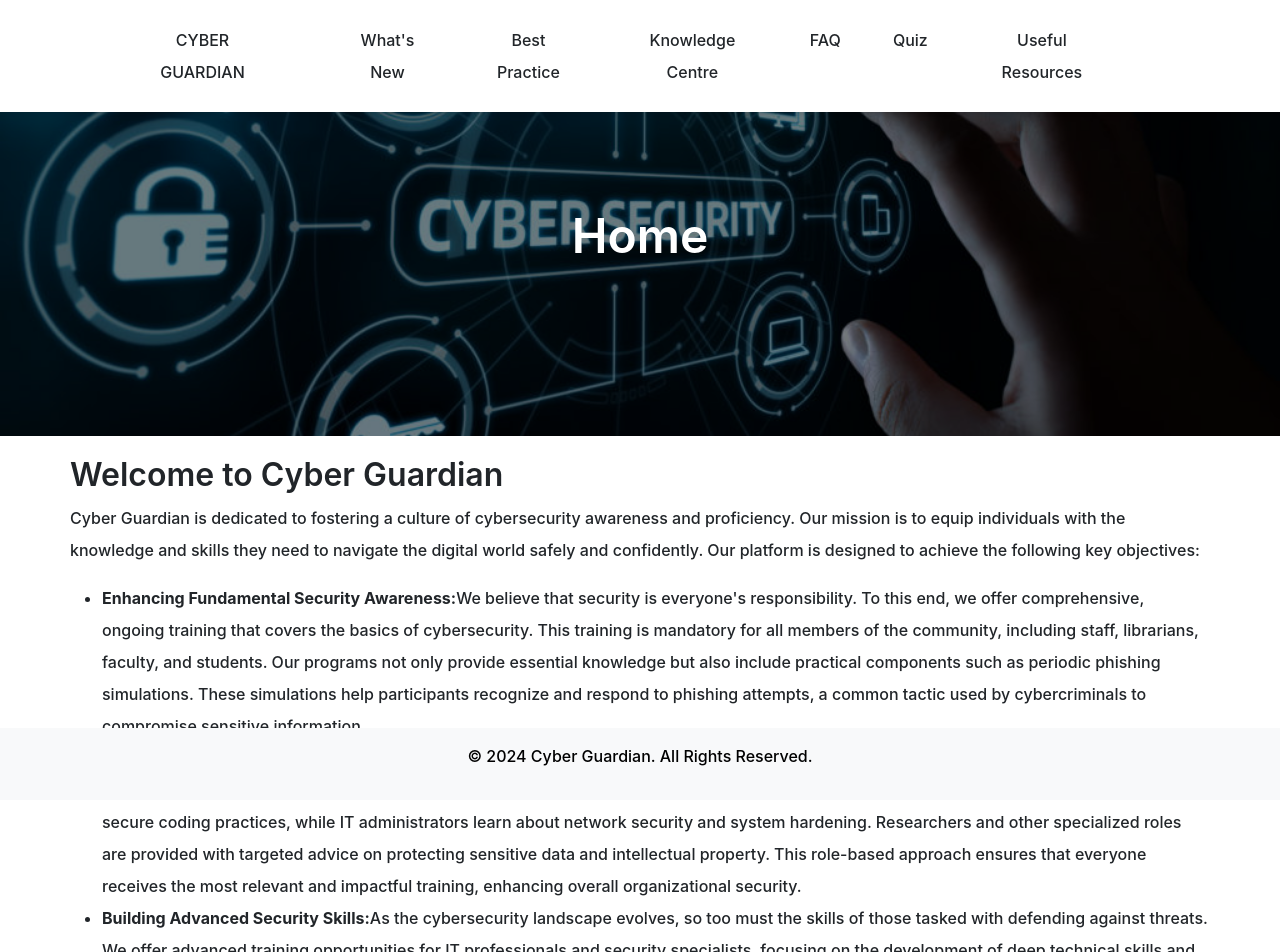
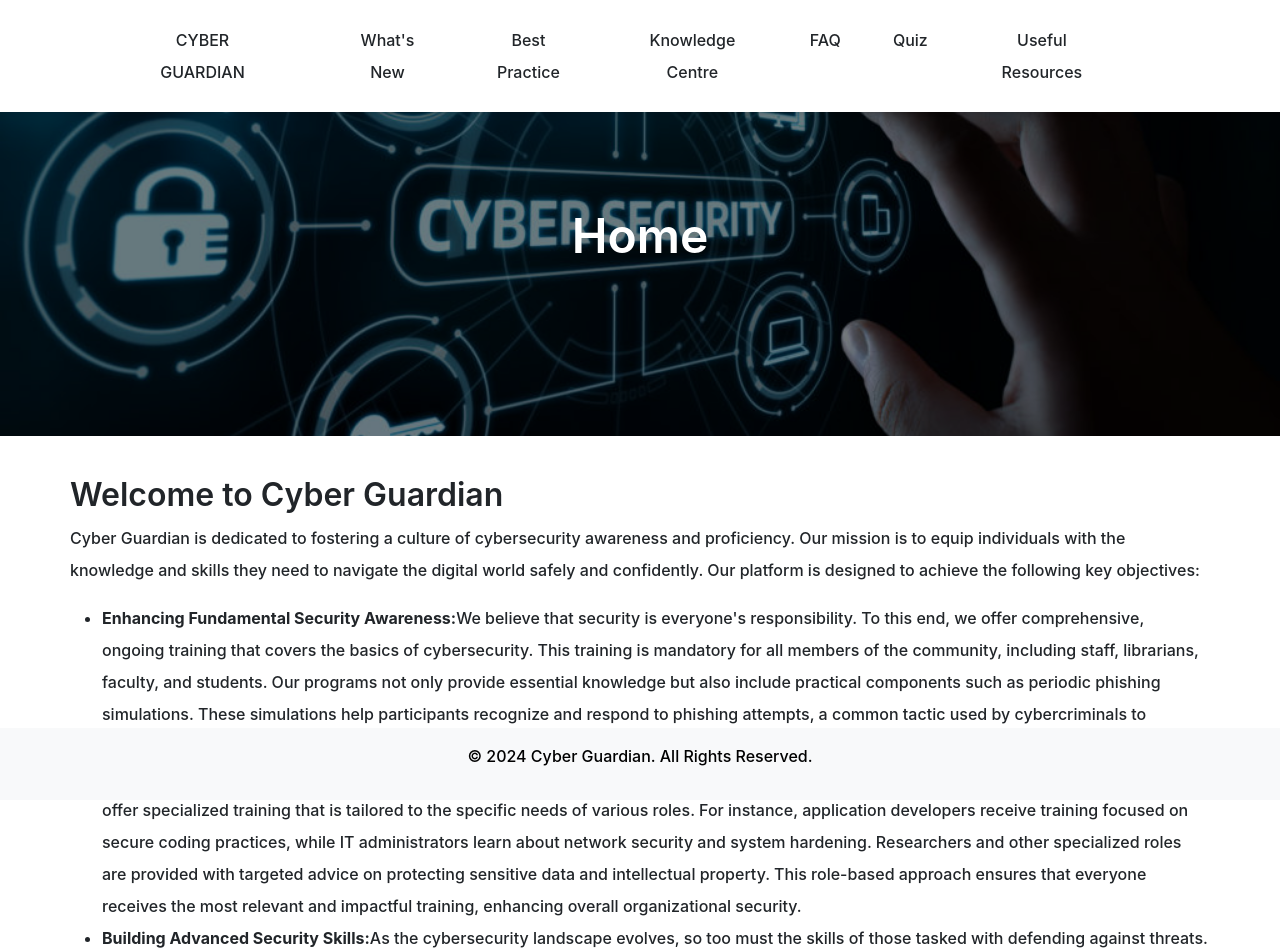
Before and after one commit to NgKWD/COMP3000HK23_24_NgKaWai, a React (Create React App) app: page / in a window 1280 px wide. Shown: the top 952 px of the page. Built offline with nearby package versions, Linux system fonts and the light colour scheme; the HTML template or start-up script is replaced by a standard one.

Commit message:
fix: fix paths

```diff
--- a/src/components/Home.js
+++ b/src/components/Home.js
@@ -35,7 +35,7 @@ const Home = () => {
 
 const styles = {
     home: {
-        padding: '20px 70px 70px 70px',
+        padding: '40px 70px 70px 70px',
     }
 };
 export default Home;
--- a/src/components/KnowledgeCentre.js
+++ b/src/components/KnowledgeCentre.js
@@ -10,7 +10,7 @@ const KnowledgeCentre = () => {
                 return (
                     <div style={styles.mainContent}>
                         <h2 style={styles.heading}>What is Information Security?</h2>
-                        <img src="${process.env.PUBLIC_URL}/assets/cia-diagram.jpg" alt="C-I-A Model Diagram" style={styles.image} />
+                        <img src={`${process.env.PUBLIC_URL}/assets/cia-diagram.jpg`} alt="C-I-A Model Diagram" style={styles.image} />
                         <p style={styles.text}>
                             Information is a vital asset for both individuals and businesses, making its protection crucial. Information Security involves safeguarding this valuable resource to ensure three core principles, often referred to as C-I-A:
                         </p>
--- a/src/components/Quiz.js
+++ b/src/components/Quiz.js
@@ -124,7 +124,7 @@ const Quiz = () => {
 
     return (
         <div>
-            <div className="banner" style={{ backgroundImage: `url${process.env.PUBLIC_URL}/(assets/quiz.jpg)` }}>
+            <div className="banner" style={{ backgroundImage: `url(${process.env.PUBLIC_URL}/assets/quiz.jpg)` }}>
                 <div className="banner-overlay"></div>
                 <h1 className="banner-text">Quiz</h1>
             </div>
--- a/src/components/best-practice/Phishing.js
+++ b/src/components/best-practice/Phishing.js
@@ -19,7 +19,7 @@ const Phishing = () => {
             <p>
                 <strong>Smishing and Vishing: </strong>Involve the use of text messages and phone calls, respectively, to trick victims into revealing information or downloading malware.</p>
 
-            <img src="${process.env.PUBLIC_URL}/assets/phishing-diagram.jpg" alt="Phishing Diagram" style={styles.image} />
+            <img src={`${process.env.PUBLIC_URL}/assets/phishing-diagram.jpg`} alt="Phishing Diagram" style={styles.image} />
             <br />
             <br />
             <div>
```
